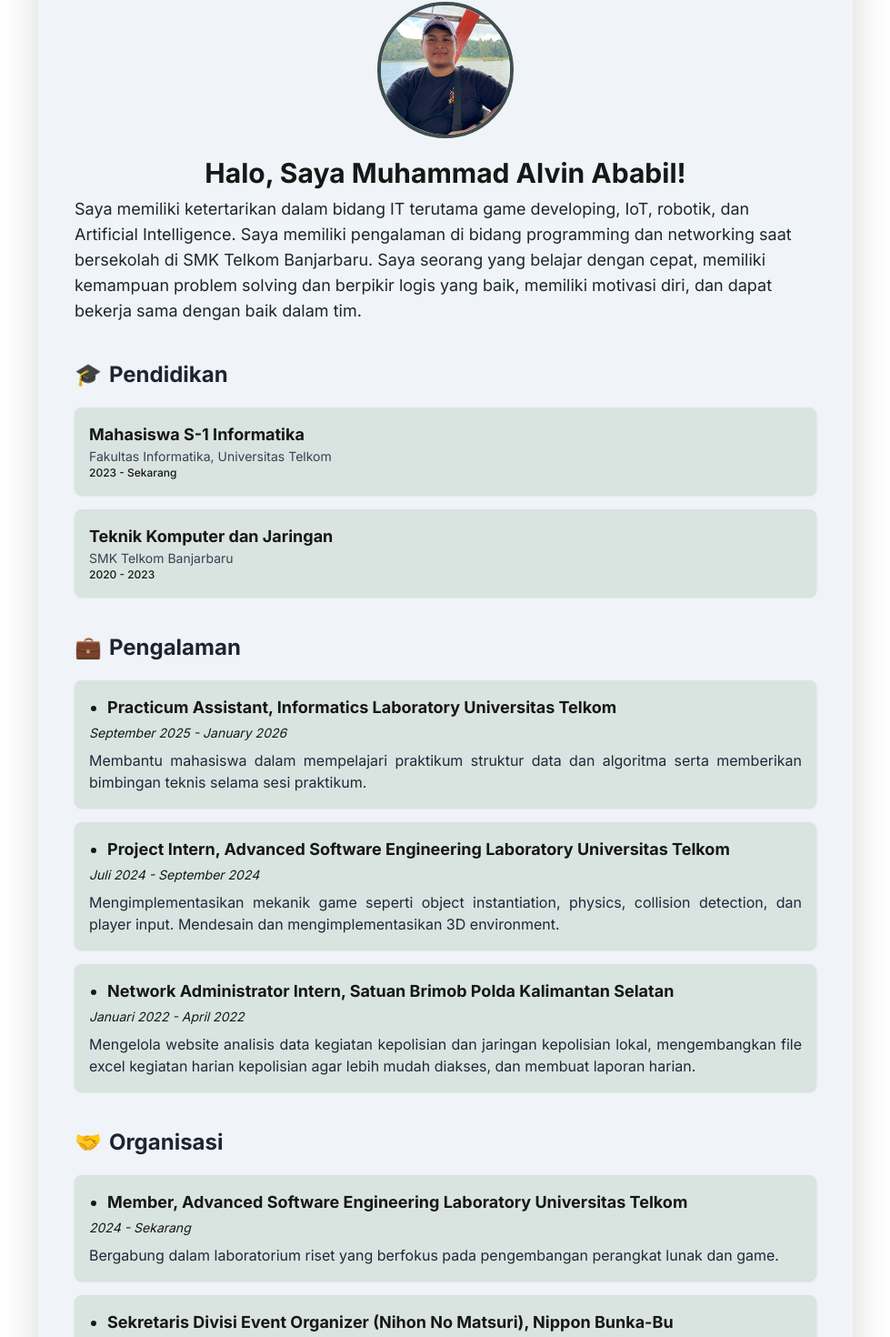
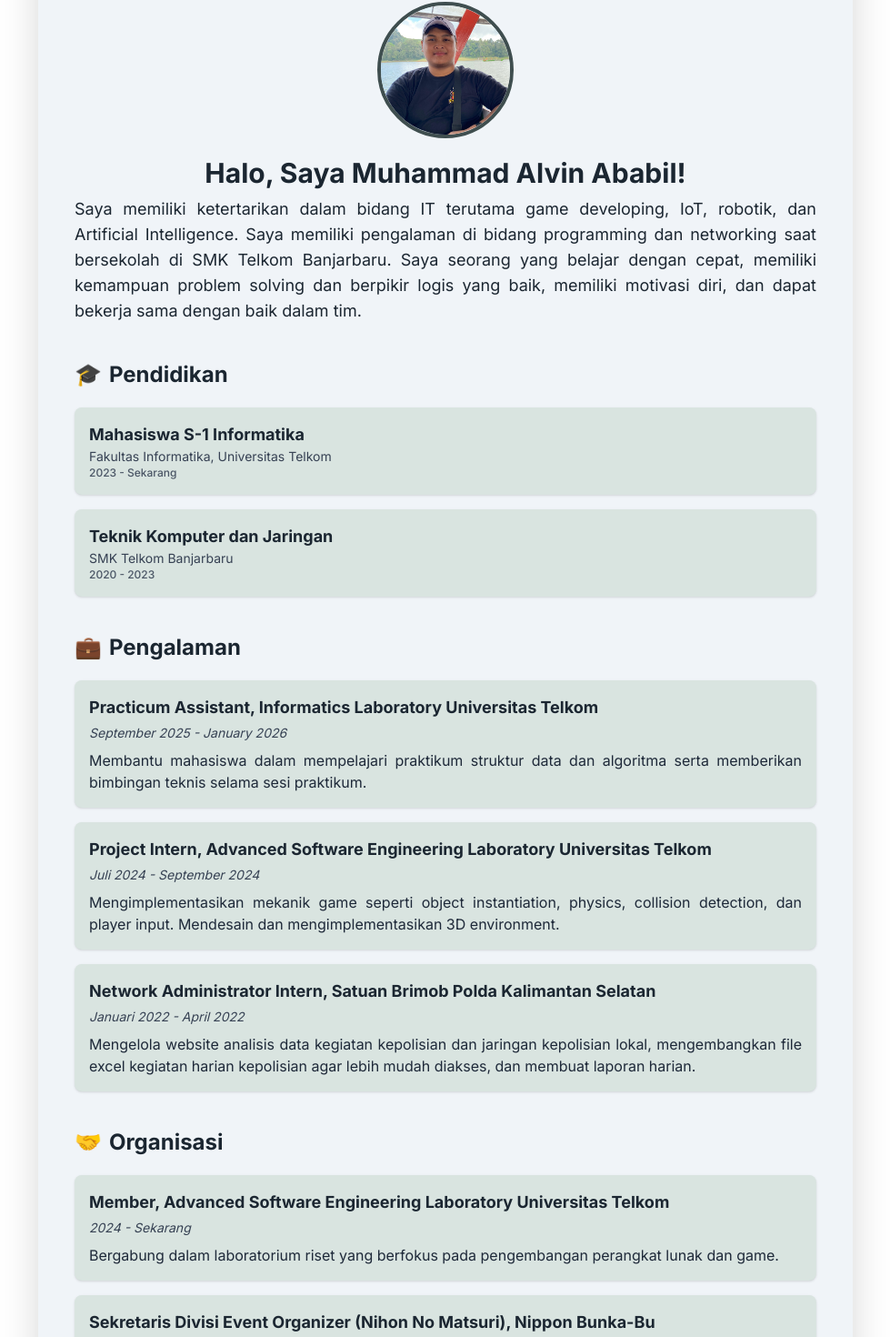
Before and after one commit to NeoRyumasil/WebPortofolio, a Next.js app: page / in a window 1280 px wide. Shown: the part 158-1628 px from the top of the page at 91% size, without its empty margins (150-1129 px from the left). Built offline with nearby package versions, Linux system fonts and the light colour scheme.

Commit message:
EDIT : Some Colors

```diff
--- a/src/app/layout.tsx
+++ b/src/app/layout.tsx
@@ -15,7 +15,13 @@ export default function RootLayout({
 }) {
   return (
     <html lang="id">
-      <body className={`${interFont.className} bg-[#1B2631] text-white min-h-screen`}>
+      <head>
+        <meta charSet="UTF-8" />
+        <meta name="viewport" content="width=device-width, initial-scale=1.0" />
+        <title>Muhammad Alvin Ababil - Web Portofolio</title>
+        <link href='https://unpkg.com/boxicons@2.1.4/css/boxicons.min.css' rel='stylesheet'></link>
+      </head>
+      <body className={`${interFont.className} bg-[#1B2631] text-[#1B2631] min-h-screen`}>
         {children}
       </body>
     </html>
--- a/src/app/page.tsx
+++ b/src/app/page.tsx
@@ -30,9 +30,9 @@ export default function Home() {
           <SectionTitle icon="🎓" title="Pendidikan" />
           {educationData.map((edu, index) => (
             <InfoCard key={index}>
-              <h4 className="font-bold text-lg">{edu.title}</h4>
+              <h4 className="font-bold text-lg text-[#1B2631]">{edu.title}</h4>
               <p className="text-sm text-gray-700">{edu.institution}</p>
-              <p className="text-xs font-medium">{edu.year}</p>
+              <p className="text-xs font-medium text-gray-600">{edu.year}</p>
             </InfoCard>
           ))}
 
@@ -40,10 +40,8 @@ export default function Home() {
           <SectionTitle icon="💼" title="Pengalaman" />
           {experienceData.map((exp, index) => (
             <InfoCard key={index}>
-              <ul className="list-disc ml-5">
-                <li className="font-bold text-lg">{exp.role}, {exp.place}</li>
-              </ul>
-              <p className="text-sm italic mb-2 mt-1">{exp.duration}</p>
+              <h4 className="font-bold text-lg text-[#1B2631]">{exp.role}, {exp.place}</h4>
+              <p className="text-sm text-gray-700 italic mb-2 mt-1">{exp.duration}</p>
               <p className="text-gray-800">{exp.desc}</p>
             </InfoCard>
           ))}
@@ -52,10 +50,8 @@ export default function Home() {
           <SectionTitle icon="🤝" title="Organisasi" />
           {organizationData.map((org, index) => (
             <InfoCard key={index}>
-              <ul className="list-disc ml-5">
-                <li className="font-bold text-lg">{org.role}, {org.organization}</li>
-              </ul>
-              <p className="text-sm italic mb-2 mt-1">{org.duration}</p>
+              <h4 className="font-bold text-lg text-[#1B2631]">{org.role}, {org.organization}</h4>
+              <p className="text-sm text-gray-700 italic mb-2 mt-1">{org.duration}</p>
               <p className="text-gray-800">{org.desc}</p>
             </InfoCard>
           ))}
@@ -73,7 +69,9 @@ export default function Home() {
           <InfoCard>
             <ul className="list-disc ml-5 space-y-2">
               {achievementsData.map((acv, index) => (
-                <li key={index}>{acv}</li>
+                <li key={index} className="text-gray-800">
+                  {acv}
+                </li>
               ))}
             </ul>
           </InfoCard>
--- a/src/components/HeroSection.tsx
+++ b/src/components/HeroSection.tsx
@@ -8,7 +8,7 @@ export default function HeroSection() {
         <div>
             {/* Header Section */}
             <div className="flex justify-between items-center mb-8">
-                <h1 className="text-2xl font-bold m-0">
+                <h1 className="text-2xl text-[#1B2631] font-bold m-0">
                     Muhammad Alvin Ababil
                 </h1>
 
@@ -33,10 +33,10 @@ export default function HeroSection() {
                 </div>
             </div>
 
-            <h2 className="text-3xl font-bold mb-2 text-center">
+            <h2 className="text-3xl text-[#1B2631] font-bold mb-2 text-center">
                 Halo, Saya {profileData.name}!
             </h2>
-            <p className="text-lg text-[#1B2631]">
+            <p className="text-lg text-[#1B2631] text-justify">
                 {profileData.desc}
             </p>
         </div>
--- a/src/data/content.ts
+++ b/src/data/content.ts
@@ -82,7 +82,7 @@ export const gamePortfolioData = [
     {
         title: "Tower Bloxx",
         imageSrc: "/Datas/GameCards/TowerBloxx.png",
-        link: "https://neoryumasil.itch.io/tower-bloxx"
+        link: "https://neoryumasil.itch.io/towerbloxx"
     },
     {
         title: "Aku Butuh Dugem : Most Horeg",
```
